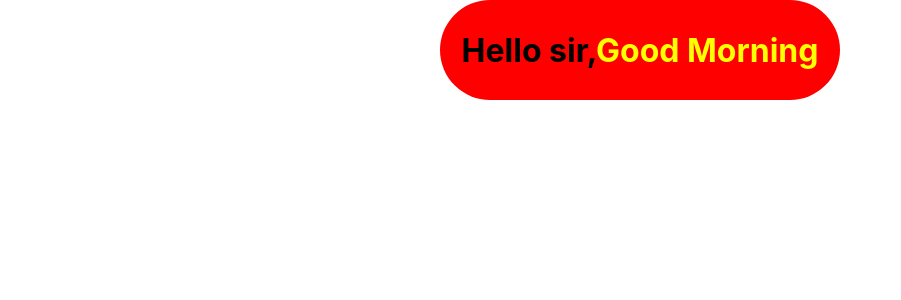
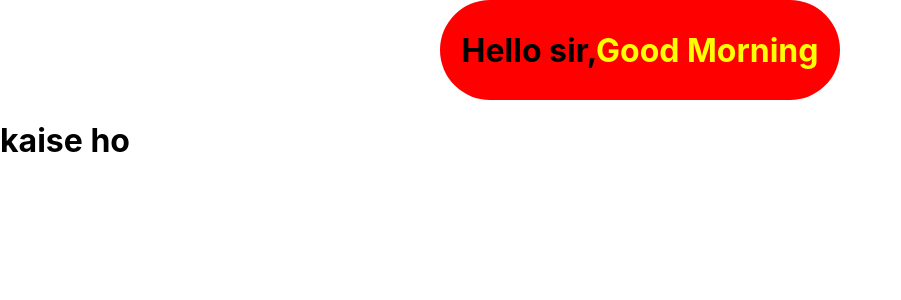
Before and after one commit to Shubham138g/Html, a React (Create React App) app in the folder react/react-app/: page / in a window 1280 px wide. Shown: the top 300 px of the page, without its empty margins (0-901 px from the left). Built offline with nearby package versions, Linux system fonts and the light colour scheme.

Commit message:
how to use props

```diff
--- a/react/react-app/src/App.js
+++ b/react/react-app/src/App.js
@@ -1,6 +1,7 @@
 import './App.css';
 // import Heading from './Component/Heading';
 import Greet from './Component/Greet';
+import Props from './Component/Props';
 // import Date from './Component/Date';
 
 
@@ -8,9 +9,11 @@ import Greet from './Component/Greet';
 
 
 function App() {
+  let greeting="kaise ho";
   return (
     <>
       <Greet />
+    <Props  message={greeting}/>
     </>
   );
 }
--- /dev/null
+++ b/react/react-app/src/Component/Props.jsx
@@ -0,0 +1,9 @@
+import React from 'react';
+
+export default function Props(props) {
+  return (
+    <div>
+      <h1>{props.message}</h1>
+    </div>
+  );
+}
```
